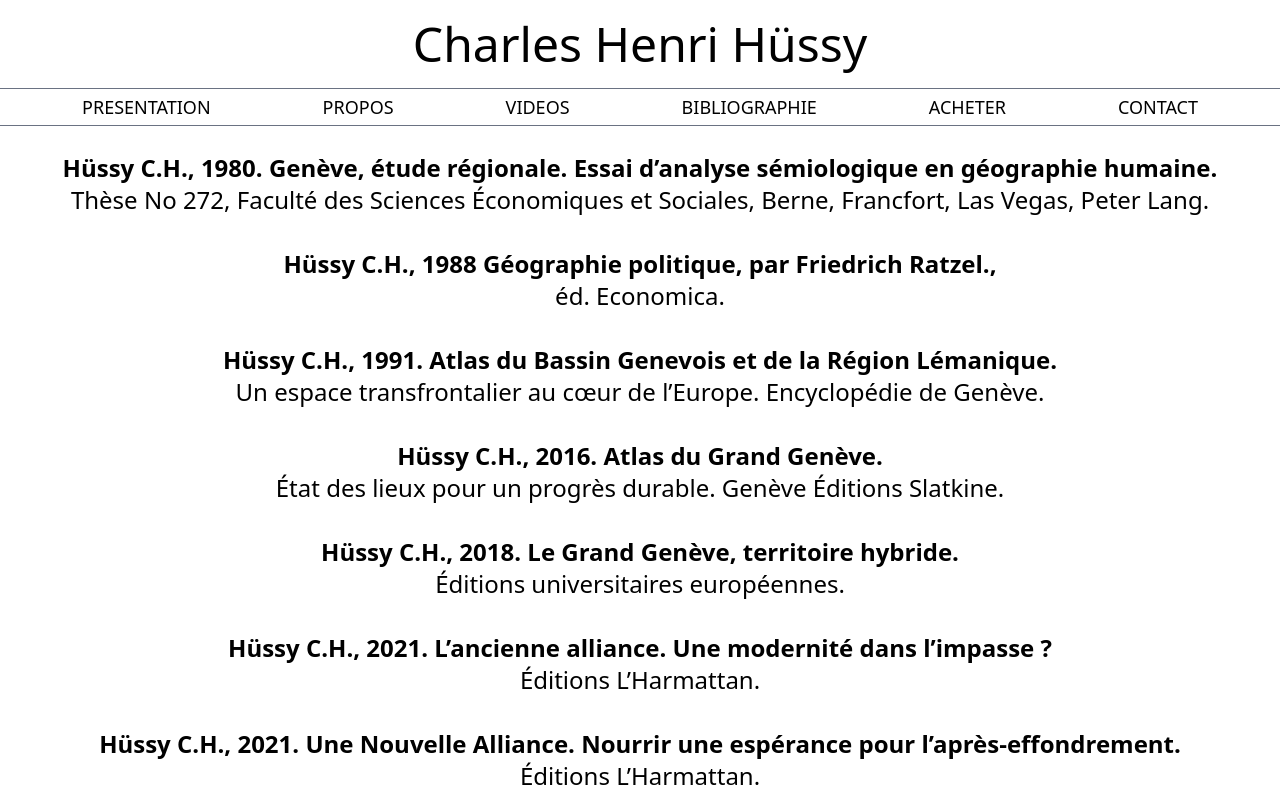
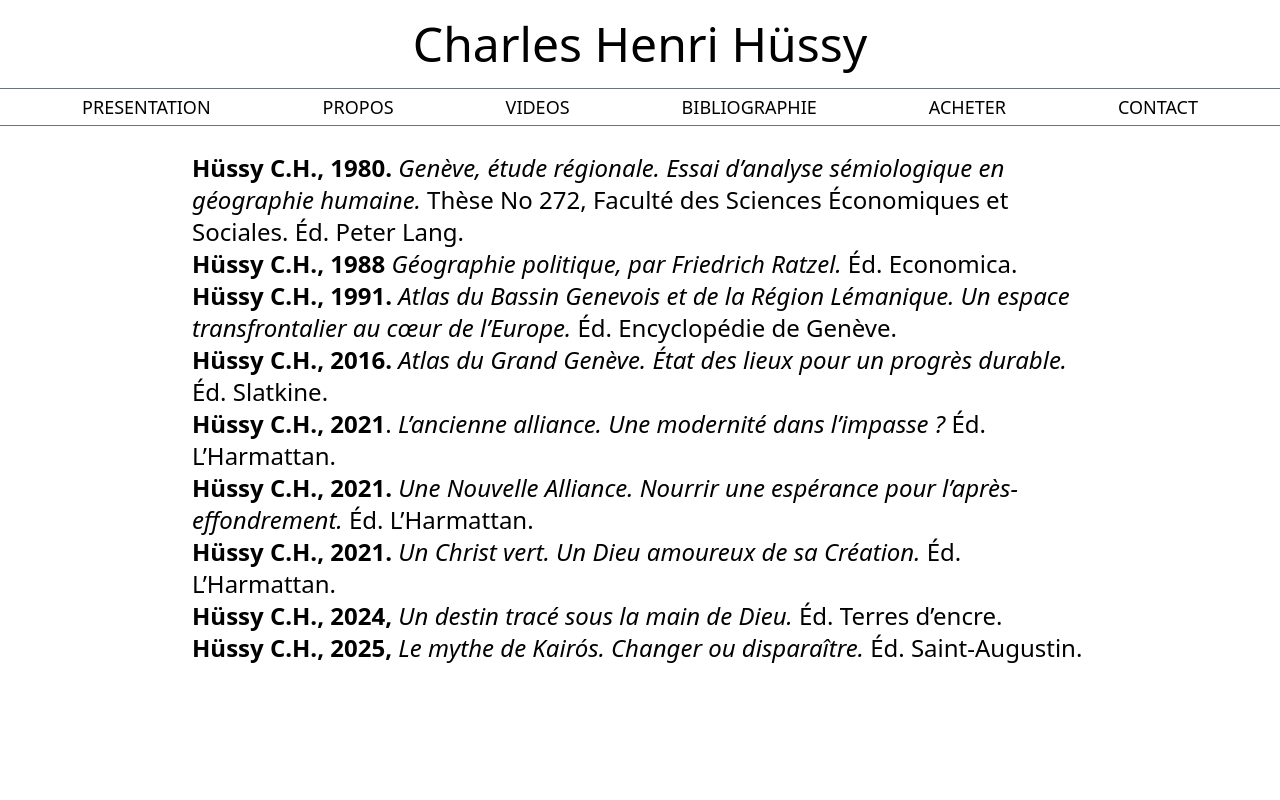
Before and after one commit to MountainEnjoyer/CharlesHussy, a React (Vite) app: page /bibliographie in a window 1280 px wide. Shown: the top 800 px of the page. Built offline with nearby package versions, Linux system fonts and the light colour scheme.

Commit message:
Version Post Review

```diff
--- a/src/components/Acheter.tsx
+++ b/src/components/Acheter.tsx
@@ -3,6 +3,8 @@ import src1 from "../assets/ancienne_alliance.jpg"
 import src2 from "../assets/nouvelle_alliance.jpg"
 import src3 from "../assets/christ_vert.jpg"
 import src4 from "../assets/attente.jpg"
+import src5 from "../assets/Destin tracé page de couverture.jpg"
+import src6 from "../assets/Kairós page de couverture.jpg"
 
 
 function Acheter() {
@@ -13,6 +15,8 @@ function Acheter() {
                 <li className='my-5'><img src={src2} className='shadow-sm w-[25%] m-auto mb-4' /> <a className='rounded-md shadow-md bg-blue-300 p-3 pointer-events-auto' href="https://www.editions-harmattan.fr/catalogue/livre/une-nouvelle-alliance/9318">Commander</a></li>
                 <li className='my-5'><img src={src3} className='shadow-sm w-[25%] m-auto mb-4' /> <a className='rounded-md shadow-md bg-blue-300 p-3 pointer-events-auto' href="https://www.editions-harmattan.fr/catalogue/livre/un-christ-vert/8131">Commander</a></li>
                 <li className='my-5'><img src={src4} className='shadow-sm w-[25%] m-auto mb-4' /> <a className='rounded-md shadow-md bg-blue-300 p-3 pointer-events-auto' href="https://www.editions-harmattan.fr/catalogue/livre/lattente-3/74363">Commander</a></li>
+                <li className='my-5'><img src={src5} className='shadow-sm w-[25%] m-auto mb-4' /> <a className='rounded-md shadow-md bg-blue-300 p-3 pointer-events-auto' href="https://editions-pillet.ch/products/un-destin-trace-sous-la-main-de-dieu">Commander</a></li>
+                <li className='my-5'><img src={src6} className='shadow-sm w-[25%] m-auto mb-4' /> <a className='rounded-md shadow-md bg-blue-300 p-3' href="">Sortie prévue en Décembre 2025</a></li>
             </ul>
         </>
     )
--- a/src/components/Bibliographie.tsx
+++ b/src/components/Bibliographie.tsx
@@ -4,17 +4,16 @@ import '../index.css'
 function Bibliographie() {
     return (
         <>
-            <ul className='text-[12px] sm:text-sm md:text-md lg:text-lg xl:text-2xl mt-[2%] text-wrap '>
-                <li><strong>Hüssy C.H., 1980. Genève, étude régionale. Essai d’analyse sémiologique en géographie humaine.</strong><br/>Thèse No 272, Faculté des Sciences Économiques et Sociales, Berne, Francfort, Las Vegas, Peter Lang.</li><br/>
-                <li><strong>Hüssy C.H., 1988 Géographie politique, par Friedrich Ratzel.,</strong> <br/>éd. Economica.</li><br/>
-                <li><strong>Hüssy C.H., 1991. Atlas du Bassin Genevois et de la Région Lémanique.</strong> <br/>Un espace transfrontalier au cœur de l’Europe. Encyclopédie de Genève.</li><br/>
-                <li><strong>Hüssy C.H., 2016. Atlas du Grand Genève.</strong><br/> État des lieux pour un progrès durable. Genève Éditions Slatkine.</li><br/>
-                <li><strong>Hüssy C.H., 2018. Le Grand Genève, territoire hybride.</strong><br/> Éditions universitaires européennes.</li><br/>
-                <li><strong>Hüssy C.H., 2021. L’ancienne alliance. Une modernité dans l’impasse ? </strong> <br/> Éditions L’Harmattan.</li><br/>
-                <li><strong>Hüssy C.H., 2021. Une Nouvelle Alliance. Nourrir une espérance pour l’après-effondrement.</strong><br/> Éditions L’Harmattan.</li><br/>
-                <li><strong>Hüssy C.H., 2021. Un Christ vert. Un Dieu amoureux de sa Création.</strong> <br/>Éditions L’Harmattan.</li><br/>
-                <li><strong>Hüssy C.H., 2024, L’attente. En quête du projet de Dieu.</strong><br/> Éditions L’Harmattan.</li><br/>
-                <li><strong>Hüssy C.H., 2026, Le mythe de Kairos. Changer ou disparaître.</strong><br/> Éditions Saint-Augustin.</li><br/>
+            <ul className='text-[12px] w-[70%] text-left m-auto sm:text-sm md:text-md lg:text-lg xl:text-2xl mt-[2%] mb-[2%] text-wrap '>
+                <li><strong>Hüssy C.H., 1980.</strong> <i>Genève, étude régionale. Essai d’analyse sémiologique en géographie humaine.</i> Thèse No 272, Faculté des Sciences Économiques et Sociales. Éd. Peter Lang.</li>
+                <li><strong>Hüssy C.H., 1988</strong> <i>Géographie politique, par Friedrich Ratzel.</i> Éd. Economica.</li>
+                <li><strong>Hüssy C.H., 1991.</strong> <i>Atlas du Bassin Genevois et de la Région Lémanique. Un espace transfrontalier au cœur de l’Europe. </i>Éd. Encyclopédie de Genève.</li>
+                <li><strong>Hüssy C.H., 2016.</strong><i> Atlas du Grand Genève. État des lieux pour un progrès durable.</i> Éd.  Slatkine.</li>
+                <li><strong>Hüssy C.H., 2021</strong>.<i> L’ancienne alliance. Une modernité dans l’impasse ? </i>Éd. L’Harmattan.</li>
+                <li><strong>Hüssy C.H., 2021.</strong><i> Une Nouvelle Alliance. Nourrir une espérance pour l’après-effondrement. </i>Éd. L’Harmattan.</li>
+                <li><strong>Hüssy C.H., 2021.</strong><i> Un Christ vert. Un Dieu amoureux de sa Création. </i>Éd. L’Harmattan. </li>
+                <li><strong>Hüssy C.H., 2024,</strong><i> Un destin tracé sous la main de Dieu. </i>Éd. Terres d’encre.</li>
+                <li><strong>Hüssy C.H., 2025,</strong><i> Le mythe de Kairós. Changer ou disparaître.</i> Éd. Saint-Augustin.</li>
             </ul>
         </>
     )
--- a/src/components/Propos.tsx
+++ b/src/components/Propos.tsx
@@ -5,8 +5,7 @@ function Propos() {
     return (
         <>
             <p className='w-[70%] text-[12px] sm:text-sm md:text-md lg:text-lg xl:text-2xl 2xl:text-4xl h-[25%] mx-auto mt-[1%] mb-[2%] text-black wrap'>
-                Charles Henri Hüssy, 84 ans, est professeur honoraire de l'université de Genève. Il a obtenu une licence en théologie, en sociologie, en géographie, puis un doctorat de géographie. Il a été Directeur d’un Centre Universitaire d’Écologie Humaine.
-            </p>
+                Charles Henri Hüssy, né en 1940, est professeur honoraire de l'université de Genève. Il a obtenu une licence en théologie, en sociologie, en géographie, puis un doctorat de géographie. Il a été Directeur d’un Centre Universitaire d’Écologie Humaine. Son autobiographie Un destin tracé lève un coin de voile sur sa personnalité. Elle est également disponible en ligne.            </p>
             <img src={profile} className=' h-[30%] w-[20%] m-auto mt-[1%] mb-0 pt-0'></img>
        </>
     )
--- a/src/components/Videos.tsx
+++ b/src/components/Videos.tsx
@@ -1,20 +1,23 @@
 import '../index.css'
+import src from "../assets/nouvellevidéo.disc.mp4"
 import IframeResizer from '@iframe-resizer/react'
 
 
 function Videos() {
     return (
         <>
+        <div className='h-[50%]'>
             <IframeResizer
                 license='GPLv3'
                 title="YouTube video player"
                 allow="accelerometer; autoplay; clipboard-write; encrypted-media; gyroscope; picture-in-picture; web-share"
                 referrerPolicy="strict-origin-when-cross-origin"
                 allowFullScreen
-                src="https://www.youtube.com/embed/GHok9Y42mcA?si=R0i3x0gdMxGzmHpj"
+                src={src}
                 style={{ width: '70%',  height: '70vh', margin: "auto", marginTop: "2%",}}
-                className='items-center'
+                className='items-center '
             />
+        </div>
         </>
     )
 }
```
Also changed, not shown: src/assets/Destin tracé page de couverture.jpg (added), src/assets/Kairós page de couverture.jpg (added).
